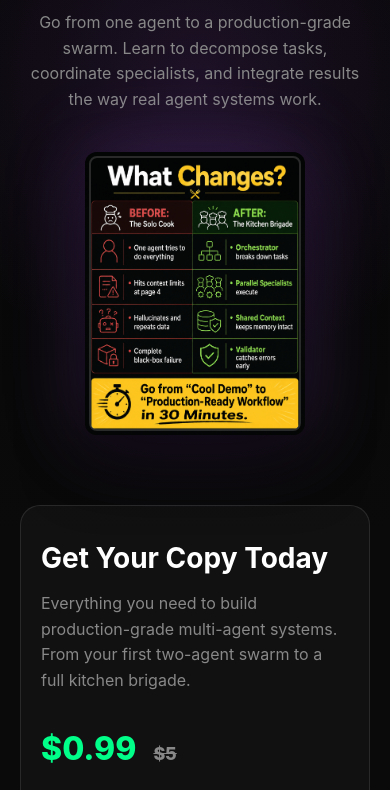
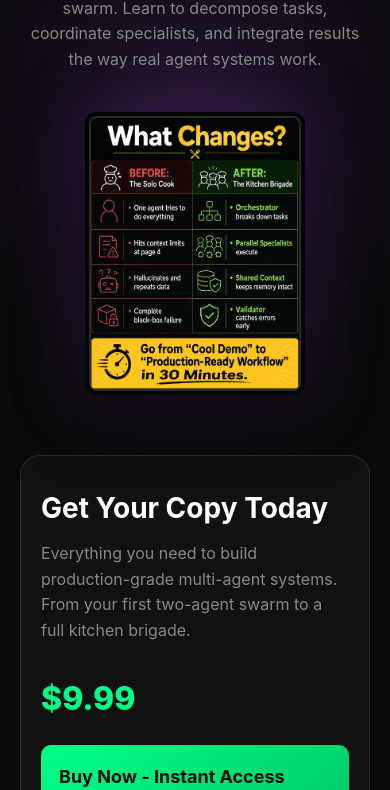
Before and after one commit to vincentsativa/phantom-byte-funnels, a plain HTML site: page multi-agent-orchestration.html in a window 390 px wide. Shown: the part 310-1100 px from the top of the page. Drawn offline with Linux system fonts and the light colour scheme.

Commit message:
fix: update price to .99 and reduce mobile hero padding

```diff
--- a/multi-agent-orchestration.html
+++ b/multi-agent-orchestration.html
@@ -494,6 +494,9 @@
             .nav-links a:first-child {
                 display: none;
             }
+            .hero {
+                padding: 40px 20px 50px;
+            }
             h1 {
                 font-size: 32px;
             }
@@ -545,7 +548,7 @@
         <h2>Get Your Copy Today</h2>
         <p>Everything you need to build production-grade multi-agent systems. From your first two-agent swarm to a full kitchen brigade.</p>
 
-        <div class="price-tag">$0.99 <span class="original">$5</span></div>
+        <div class="price-tag">$9.99</div>
 
         <a href="https://phantombyteai.gumroad.com/l/multi-agent-orchestration" class="btn-buy">Buy Now - Instant Access</a>
 
```
